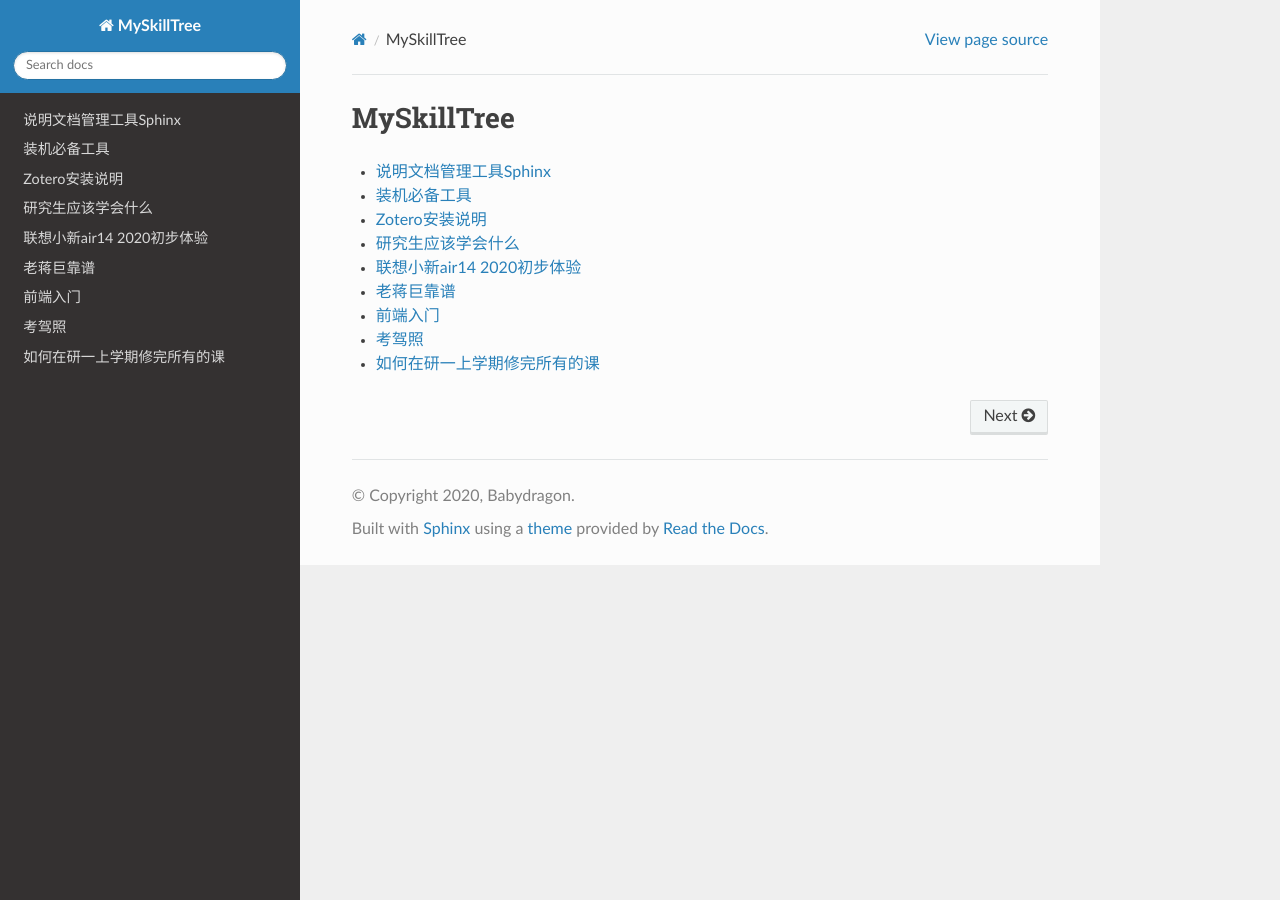
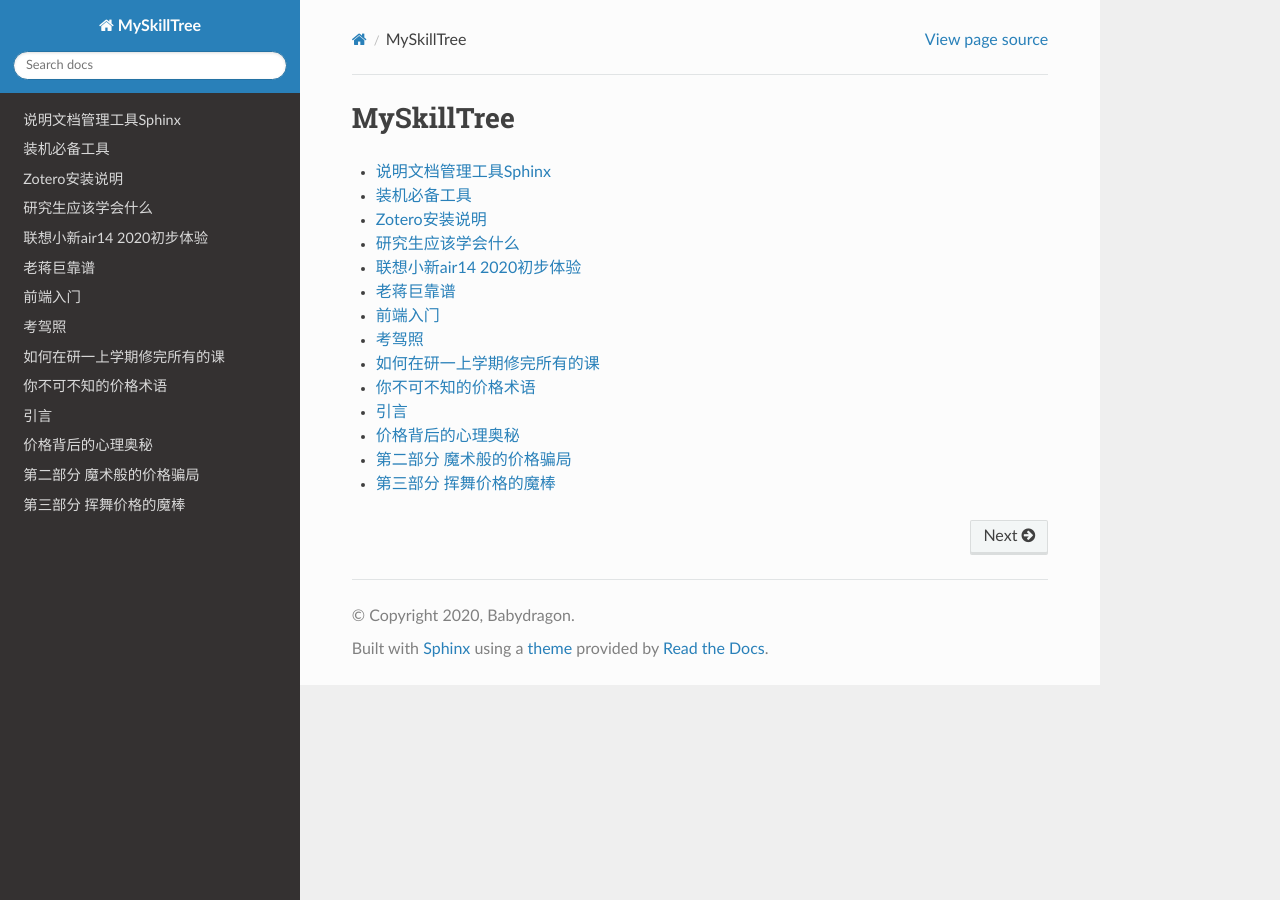
Before and after one commit to baolintian/MyDoc, a Sphinx documentation site: the page built from docs/source/index.rst, in a window 1280 px wide. Built offline with Sphinx 7.4.7 and the Read the Docs theme 2.0.0, drawn with Linux system fonts in a browser that asks for light colours; pages that are not in the unit, such as notebooks, are missing from menus; some of the changed lines change nothing that is shown.

Commit message:
update no price

```diff
--- /dev/null
+++ b/docs/source/21_无价.md
@@ -0,0 +1,557 @@
+本书重点：价格锚点，价格对比从而产生购买引导。
+
+定价其实和成本没有关系，这完全是一场心理战。价格策略其实也是产品策略中的一个重头戏。
+
+价格策略不仅仅是定价，而是什么价格是__陪衬价格__，什么价格是__主摊产品价格__。
+
+价格中的心理学导向：“我来办好三件事情，您大约得准备这么多钱”和“您大约得准备这么多钱，我来办好三件事情”。
+
+
+
+# 你不可不知的价格术语
+
++ 任意连贯性：该理论说，消费者其实并不知道什么东西该值多少钱。任意连贯性首先是一种相对理论。买家的敏感点是相对差异，而非绝对价格。（chapter 1）
++ 保留价格：对经济学家来说，指的是买家愿意支付的最高数额，或卖家愿意接受的最低数额。
+
++ 兼容性原则：该规则说，决策者最注意的是跟所需答案最为兼容的信息。
+
++ 锚定：按照目前对“启动”的认识，文字和其他刺激激活了相关的精神过程。一旦“开关接通”，这一认知机制会保持一段时间的易感性，从而影响随后的思考和行动。“启动”在影响数值估算的时候，心理学家们就把它叫做“锚定”。
++ “非线性”定价：指价格不是一条直线，而是随着消费量变化。（72盎司牛排的例子）
++ 捆绑：指按看似便宜的价格同时销售若干项目的做法。
+
+
+
+# 引言
+
+天价麦当劳热咖啡赔偿案件，实际上说的是__价格锚点__的问题，先狮子大开口，然后据理力争，争取自己的合法的权益。
+
+第二个例子就是有的商品是__缩量不缩价__，导致消费者能够接受这样微小的变化，而不会更换为其他的产品。一些产品下面的凹陷设计，就是经过这样的考虑设计而成的。
+
+
+
+# 价格背后的心理奥秘
+
+## 第1章 价格没头脑
+
+行礼箱价格猜测，发现这样是不准的。
+
+
+
+价格不过是拼凑出来的数字，不见得总是令人信服的。
+
+比如我们知道张国荣的唱片是蔡依林的两倍，但是是卖10块钱还是1毛钱，这个无法决定的。我们只知道相对的价格，却很难知道绝对的价格。
+
+
+
+非洲国家在联合国中的占比的例子，只有两个随机数字，10和65，但是平均的预期值是完全不一样的，主要的原因就是“锚定与调整”的现象。
+
+
+
+## 第2章 黑就是白
+
+本章重点：对比才能产生有趣的结论。
+
+
+
+其中的一个实验：放一个人放入到一个特殊的环境中，并且让这个人事先不知道。
+
+不断的增加这个特殊环境的摇晃的程度，知道受试者感觉到明显的异样。
+
+实验表明，可察摇摆临界值比建筑工程师们的预计的要小10倍。
+
+该实验的实践对象就是“世界贸易中心”，在911事件中有着不可或缺的作用。
+
+
+
+确定物理强度与主观感觉的关联曲线。长久以来，人们就知道这不会是一条直线。
+
+这一章强调的就是价格的相对性。
+
+
+
+## 第3章 价格效用：谁在决定价格
+
+
+
+关于左轮手枪买子弹的问题：开始子弹填满，你会花大价钱去买里面的一颗子弹；如果里面有4颗子弹，你可能会抱有较大的赌运气的成分；如果里面只有一颗子弹，你也会花大价钱去买里面的一颗子弹，确保自己是100%安全的。
+
+
+
+结论：100%肯定的事情和可能性为99%的事情，在主观上有着巨大的差异，这种差异表现在价格和选择上。与此同时，10%和11%的概率差异就可以忽略不计了。
+
+
+
+阿莱悖论测试：
+
+实验一：
+
+(a)稳拿100万美元
+
+(b)89%拿100万美元，10%250万美元，1%什么都没有
+
+倾向于选择(a)
+
+
+
+实验二：
+
+(a)11%获得100万美元。
+
+(b)10%获得250万美元。
+
+倾向于选择(b)
+
+
+
+实验三：
+
+(a) 89%获得盒子里的东西，11%获得100万美元
+
+(b)89%获得盒子里的东西，10%获得250美元，1%啥都得不到。
+
+
+
+理性思维有一个公理就是忽略相同的因素，比如本实验中的盒子里面到底装了什么。如果盒子里装的是100万，那么和实验一的内容一致；如果盒子里面啥都没装，那么和实验二一致，也就是说，这三个实验实际上是完全一样的，但是我们最后的选择却是不一样的，实际上就是一种不理性的表现。
+
+> 我们是在选择的描述之间进行选择，而不是单纯地在选项之间作选择。
+
+
+
+
+
+
+
+## 第4章 偏好逆转：为什么喜欢A却给它的定价低
+
+赌博可以分成两种部分：第一种是大概率的低收益的回报；第二种是小概率高收益的回报。
+
+现实实验表明人们更喜欢第一种赌博的方式。这里面考虑一个问题，就是小概率高收益中的收益究竟有多高？最为理性的方式肯定是求期望，然后两种选择的期望是相等的。
+
+
+
+但是实际上人们虽然偏向于选择大概率低收益的回报，但是实际上却给小概率高收益的回报一个很高的价格。使得后者的期望大于前者的期望。
+
+
+
+
+
+天下没有免费的午餐解读：
+
++ 在原有的基础之上，使得原来的价格变高了。实际上花的钱并没哟变少。
++ 免费的东西在消费者眼中变得不再值钱，使得不能发挥其原来的作用。
+
+
+
+## 第5章 锚定效应：随锚点上下浮动的价格
+
+背景锚点：一些无关紧要的数字，就能让人进行联想，进行若干的关联和推断。
+
+
+
+还有奇怪的高价联想效应：一个剧场根据不同的位置划分区域，然后进行阶梯收费。然后发现做高价的地方领先被卖完。
+
+好莱坞露天剧场的一美元门票基本上无人问津。虽然离舞台最远，但是观赏体验基本上是差不多的。而且亿美元的座位欣赏日落和城市景观效果也更好。
+
+高价麦当劳咖啡的赔偿也和该原理有非常紧密的联系。
+
+
+
+## 第6章 记忆价格和前景理论：我们对价格很愚钝
+
+
+
+一些固有的印象让我们对一些商品的价格进行了估计，而不是产品本身的价值。
+
+但是实际上这样的想法本身也没有错啊，毕竟我们也不知道一个商品本身的价值是多少，所以这样的对比和联想是没有任何问题的。
+
+前景理论：[前景理论的应用-知乎](https://www.zhihu.com/question/33525083)
+
+
+
+
+
+## 第7章 最后通牒博弈：讨价还价中的心理状态
+
+两人的博弈，博弈内容：两人分奖金，一人提议，一人表示是否同意。一旦不同意两人则没有任何的收益。
+
+这个博弈中有诸多的因素，如参与博弈的人群，是男人，男女之间，雄性激素水平等等因素。
+
+可以通过这个博弈，来测试不同人群的性情。大部分的参与者会选择五五开，还有的群体响应者会接受提议者较低钱财的提议。
+
+## 第8章 一掷千金：丰厚的奖金是否影响判断
+
+最后通牒的升级版，当两人同时分1000万美元的时候，提议者提议自己分900万，响应者得100万，这个时候由于理性的原因，响应者肯定是会同意的。
+
+
+
+
+
+# 第二部分 魔术般的价格骗局
+
+## 第9章 免费的72盎司牛排
+
+不论是牛排定价策略，还是手机费用套餐，它们怂恿消费者对低价展开荒谬的追求，让他们付出超乎本意的价钱。
+
+许多人觉得是顾客上当了。新的心理学反驳说，“客户想要什么”并不是一种特别明确的东西。它是在现场构建的，许多在意识思维看来无关紧要的细节都可以对其产生影响。
+
+
+
+## 第10章 价格吸引的诱饵
+
+完全一样的商品，在不同地方买，心里的预期价格是不一样的。
+
+建议：投资一些表面上看似多余的豪华设施，或是增设一间酒吧。这将提高人们对商品恰当价格的心理预期，进而带来更多的销量。
+
+
+
+为了提高廉价品牌A的市场分额，你只需要提供一种更便宜的选项C。C成了“诱饵”，它本身可能不会得到太多的市场份额，但是它会产生一种吸引效应，把消费者转移到原先的廉价品牌A上。
+
+
+
+## 第11章 普拉达的“托儿”
+
+锚点本身也供出售——但要是没人买它，没关系，它摆在那儿就是用来作对比的。跟它一比，其他所有东西就都显得买得起了。
+
+奢侈品的价格和任何成本都没有直接的关系。
+
+奢侈品定价的艺术，就是要量化产品对消费者的价值，不考虑成本、竞争对手或者市场价。
+
+
+
+## 第12章 菜单标价心理战
+
+ 菜单上经常出现捆绑的现象。等回头客对熟悉套餐的价格熟稔之后，捆绑效应也随之减退。出于这个原因，连锁餐厅的菜单总是不停地变化。
+
+操纵性菜单设计往往还要借助排版的力量。比如菜单上是否有省略号，省略号的作用实际上是一种查看价格引导的作用。
+
+菜单上的图片也能增加消费者的食欲和选择。
+
+还有在菜单上增加诱饵菜，使得消费者看到这个菜更便宜，选择该菜的意愿会更大的。
+
+
+
+## 第13章 超级碗门票的价格
+
+
+
+## 第14章 电视购物全是套装而且还有赠品
+
+本质上前面的价格都是铺垫，最后才是这些广告希望消费者购买的商品，具由很高的诱导性，需要进行避让。防止进入消费陷阱。
+
+
+
+## 第15章 移动电话资费套餐的秘密
+
+心理定价中最有力的一种工具是统一费率偏爱。消费者喜欢统一的费率，哪怕他们会出更多的钱。
+
+中午的食物是飞机票中的一个服务之一，但是羊毛最终还是出现在羊身上的。但是消费者们还是会感觉到比较的舒服的，愿意多花这些钱，他们感觉这些是免费的。
+
+比如有的美国人宁愿自己买车，也不愿意每天打车，不想看几十美元的打车费；
+
+Netflix提供的月租赁活动，不是按照租赁的次数进行计费的。
+
+实际上就是对很多的服务进行打包统一定价，这样实际上能够促进消费者的消费意愿。
+
+
+
+## 第16章 折扣券的秘密
+
+第一个陷阱：
+
+人们更倾向于用200美元买一台打印机，得到25美元的折扣券；而不是直接买标价175美元的同款打印机。
+
+
+
+用一句俗语“天下没有免费的午餐”来解释折扣券是再合适不过了。每一种提供折扣券的商品，都会因为要打折而卖得更贵一些。
+
+
+
+## 第17章 浮云般的定价
+
+本章讲的是商品的价格实际上和功效并不一定是正比的，陈述了一些商品的事实。比如电话短信网络的使用，不论有没有消费者，它始终是存在那里的，并且为消费者使用。消费者越多赚的越多，成本一定。
+
+
+
+## 第18章 你真的相信偏移和更便宜吗
+
+
+
+## 第19章 神奇数字9
+
+一个比整数稍低的价格，叫做“魔力数字”。这通常意味着价格以9或者99姐喂，但98和95同样被看成是魔力价格。
+
+有研究通过实验表明，较之相邻的整数价，魔力价格平均提高了24%的销售量。
+
+另一种理论认为，魔力价格传递出“价格已经打过折了”的信息。
+
+
+
+## 第20章 分不清的免费和低价
+
+实验：两种巧克力，一种是1分钱的巧克力，另外一种是1毛五的巧克力。标牌上写的是：每位顾客限一块。大多数的人选择了一毛五的巧克力。
+
+这次第一种巧克力免费，第二种巧克力价格为一毛四，但是大多数的人选择了免费的巧克力。
+
+这主要是确定性效应造成的。只要是买东西，买家都要承受后悔的风险。
+
+若是想让他人做出这个选择，要__有意识的进行引导__。首先说某件事是需要代价的，然后说这件事是免费的。选择的人会更多。
+
+例子：一个演讲，一开始说如果去了给你钱，之后变成不给钱你去，这样最后选择去的人非常的少；如果变成一开始要钱，然后说演讲是免费的，那么去的人会变多。
+
+实际上两者最后都是免费，但是由于引导的方向不同，导致最后选择参与的人也不同。
+
+
+
+## 第21章 房价一定要定得比市值高
+
+挂牌价高固然好，可是找买家的时间也长，这方面的成本自然相对较高。
+
+因此定价也不能高于市值过多。
+
+
+
+## 第22章 卖了安迪·沃霍尔的海边别墅
+
+该别墅一开始专家给出的价格是2500万，但是卖家挂到了5000万美元，然后不断的降价销售，最后花花了7年的时间以2750万成交。
+
+倒卖房子的人有个惯用的手法，先在短期内把房子挂一个非常高的价格，然后在卖家和经纪人的耐心容忍范围内，把它降到合理的水平。
+
+
+
+# 第三部分 挥舞价格的魔棒
+
+
+
+## 第23章 抢先出你的价
+
+先报出数字的人所确立的锚点是最有力的。
+
+
+
+## 第24章 让对手注意力不集中
+
+在一般的讨价还价的例子中，假设博弈双方需要商榷的价值为10$，第一个人进行提议，第二个人表示是否接受，如果接受那么按照第一个人提议中的方案分配。否则两个人没有任何的收获。
+
+
+
+若博弈双方完全理性，那么第一个人不论提出什么样的分配方案，那么第二个人都应该是同意的。
+
+但是在现实生活中，人们往往是非理性的，那么当第二个人觉的不公平的时候，就会选择拒绝（奇怪的“公平”心理在作祟）。
+
+-----------
+
+
+
+但是游戏规则稍微改变一下，第一个人只给第二个人两者选择，要么选择两美元，要么选择3美元。这个时候大多数人都是同意的。
+
+（有时候进行一定的比较，往某个地方进行引导，会有不错的效果。比如上面就是，就是引导第二个人你最好拿3美元，否则将将一块钱都没有没有）
+
+------
+
+实验表明，第二个人在第一个博弈中平均的收益为4$，而在第二个博弈中的收益大约是2.33美元。__可见对价格引导的重要性。__
+
+
+
+> 一开始出高价，然后故作思考。之后出一个对买者有利的价格，买者很快就会答应了。其实，新出价是谈判者早就盘算好的——要不这么做，对方是断断不会接受的。
+
+
+
+所谓的公平也有黑暗的另一半。在孤立评价结果的时候，人们更注重人际比较，而不是最大化个人所得的结果。并且一般的人做选择的时候都是有先后顺序关系的，而不是一下子就能够得到所有的选择结果，这一点是值得我们好好思考的。
+
+
+
+
+
+## 第25章 喝喝小酒，好做生意
+
+赌场里的免费酒精就是对人们的一种刺激的行为，使得他们爱冒险和大胆。
+
+这里举的例子是关于两种选择的例子：
+
+第一个：
+
+1. 50%概率获得10美元，50%损失10美元
+2. 66%获得10美元，否则损失80美元
+
+第二个：
+
+1. 50%概率获得10美元，10%损失10美元
+2. 66%获得80美元，否则损失10美元
+
+
+
+酒精把人们本来就有限的注意范围进一步缩小了，人们给这种现象取了个绰号，叫“酒精近视”。
+
+
+
+## 第26章 通货膨胀背景下的货币错觉
+
+> 金钱只是获得东西的一种工具。价格稳定的时候，我们可以把金钱和购买力画上等号。但是货币的购买力不断的变化，就有必要对两者加以区分。
+
+
+
+很多时候，我们的社会就是 一条巴普洛夫实验里用的小狗，金钱就是唤起它反应的小铃铛。当多次的重复之后，我们学会了对着空洞的符号猛流口水，__反倒把真正的肉骨头抛到了脑后。__
+
+
+
+通胀的措辞也非常的重要。
+
+版本一：
+
+![1619506551591](C:\Users\宝宝天龙\AppData\Roaming\Typora\typora-user-images\1619506551591.png)
+
+
+
+54%选择B
+
+版本二：
+
+![1619506632748](C:\Users\宝宝天龙\AppData\Roaming\Typora\typora-user-images\1619506632748.png)
+
+81%选择B
+
+
+
+版本三：
+
+![1619506566579](C:\Users\宝宝天龙\AppData\Roaming\Typora\typora-user-images\1619506566579.png)
+
+59%选择B
+
+
+
+__营销专家随时都在利用通胀的力量。__
+
+比如杂志订阅原价149，后来打折119。之后原价涨价，但是给老顾客的是原价。再后面原价、老顾客都提价，这样就既能够挽留住老顾客，还能提高价格。
+
+
+
+## 第28章 利用性别差异的最后通牒博弈
+
+通过实验证明了女性在当时社会的弱势地位。
+
+离婚案中的最后通牒博弈，男性有着更强的赚钱能力，女性表示是否接受，从而决定最后资产的分配。
+
+实际上女性最好的方式就是__拒绝不公平出价__。
+
+
+
+## 第29章 漂亮的人薪资更高
+
+实验：
+
+首先对一些人进行外貌的打分，然后进行最后通牒的博弈。提议者在之前会看到响应者的照片。实验结果表明，漂亮的人会比一般的人收益要高。
+
+
+
+## 第30章 巧妙利用“傻瓜蛋理论”
+
+通过卖车实验，发现黑人和女人的价格要比白人男性要高。
+
+实验中，经销商经常是让跟志愿者性别、种族相同的推销员接待他们，“可接下来这些推销员却给了他们最糟糕的交易”。__实际上黑人从白人推销员手里得到的交易更优惠，女性从男性手里得到的交易更优惠。__（真的是让人有点出乎意料啊）
+
+PS：但是不能得出男性应该从女性手上买车这样的事实啊，因为通过下面的一章可以看出来，女性使得男性会冲动消费，使男人更愿意花钱，哪怕是素不相识的人。
+
+还有一个发现：那些声称自己驾驶过该汽车的志愿者比没有的志愿者少支出319美元。
+
+原因：经销商听买家这么说了以后会急于完成交易。所以能够做出更多的妥协。
+
+
+
+## 第31章 利用性别差异定价
+
+实验：
+
+给用户发送贷款邮件，其中包含一个人物的头像，这个人物的头像是变化的，比如人种，性别。
+
+一部分人收到的是异性的照片，还有一部分人收到的是同性的照片。
+
+
+
+结果表明，性别是有关系的，种族却不要紧。性别效应在男性身上体现，在给定利率的情况下，要是信件里有女性的照片，那么男性客户会更容易接受贷款。对于女性客户来讲，就没有这样的影响。
+
+
+
+## 第32章 全是睾丸酮和催产素惹的祸
+
+也许最后通牒博弈中的金钱并不重要，当两名男性进行的时候，__往往就是为了比其他雄性做的更好__。因此有一方提出不合理的分配的时候，拒绝双方什么都得不到往往是最好的选择。
+
+
+
+戴了结婚戒指，无名指比食指短的男性，往往睾丸酮比较的低。
+
+
+
+还有销售员主动向客户喷催产素的，从而影响客户的决策。
+
+
+
+## 第33章 百万美元俱乐部
+
+话题：那些大公司的CEO是怎么确定工资的？
+
+
+
+## 第34章 淘气的市场先生
+
+关于股票市场的讨论。
+
+市场的波动的原因，股票上涨的原因是因为股票的数量一定，但是随着注入市场的钱越来越多，股票的价格也随之增加。
+
+
+
+## 第35章 看在上帝份儿上
+
+关于天价奢侈品的买卖的讨论，关于镶嵌满钻石的头骨的制作，转售的过程。
+
+实际上这些东西买卖的意义就是增加自己的曝光度，从而达到某个目的。
+
+
+
+## 第36章 锚定解毒剂
+
+“反向思考”能影响决定直观和本能一面。它可以减少锚点对价格的效力。
+
+这其实在我们平时讨价还价的时候有很大的作用，比如说我的车很便宜，给我便宜点修吧。等等例子。
+
+
+
+## 第37章 带上你的好朋友
+
+多大的群体能够左右孤独的受试者，答案是三个人就可以。
+
+只要受试者就会收到其他人言论的影响，很容易被他人的言论所左右。
+
+如果去汽车专卖店，带上一个朋友，这个朋友就能够起到锚定解毒剂的作用。如果带上两个人，那就能达到三人成虎的神奇门槛，对自己的定价是更有利的。
+
+
+
+## 第38章 义愤理论
+
+怎么将问题的严重程度转换成具体的金钱的数量，这是一个值得深思的问题。确定将公众的惩处意图换算成具体金钱的数量，通过实践得出的转换功能就可以用来确定损失赔偿费用。
+
+
+
+## 第39章 环境影响判断
+
+不同实验者在逛网络商城的时候，会看到不同的背景图片，发现背景图片会对人的决策产生影响。这也就是为什么淘宝要把自己的销售界面做的花里胡哨的，尝试着吸引顾客的购买。
+
+还有就是自助咖啡售卖，消费者自觉的投放钞票（独裁者博弈），发现放眼睛的实验组放的钱数是鲜花的2.6倍。
+
+
+
+## 第40章 金钱，巧克力，幸福
+
+巧克力实验：
+
+(a)组人选择写一件自己很失败的事情，并且吃15g的巧克力。
+
+(b)组人选择写一件自己成功的事情，并且吃5g的巧克力。
+
+
+
+两组人吃完巧克力之后，写下1-9内心的快乐程度，结果表明(b)组的同学要更快乐一些。
+
+可以将生活中的金钱比作实验中的巧克力。
+
+在现实当中，金钱是苦乐参半的巧克力。我们穷尽一生来寻找最低的价格，最高的薪水，最多的金钱——用这些数字来确定自己的幸福。
--- a/docs/source/index.rst
+++ b/docs/source/index.rst
@@ -15,3 +15,4 @@ MySkillTree
    7_learn_html
    11_driving
    20_如何在研一上学期修完所有的课
+   21_无价
```
